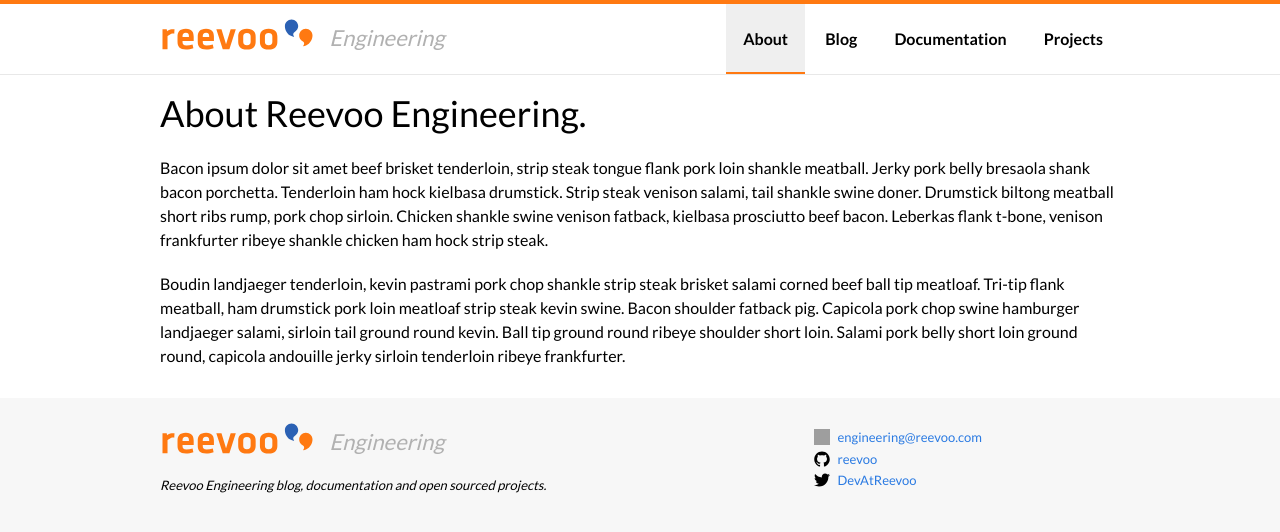
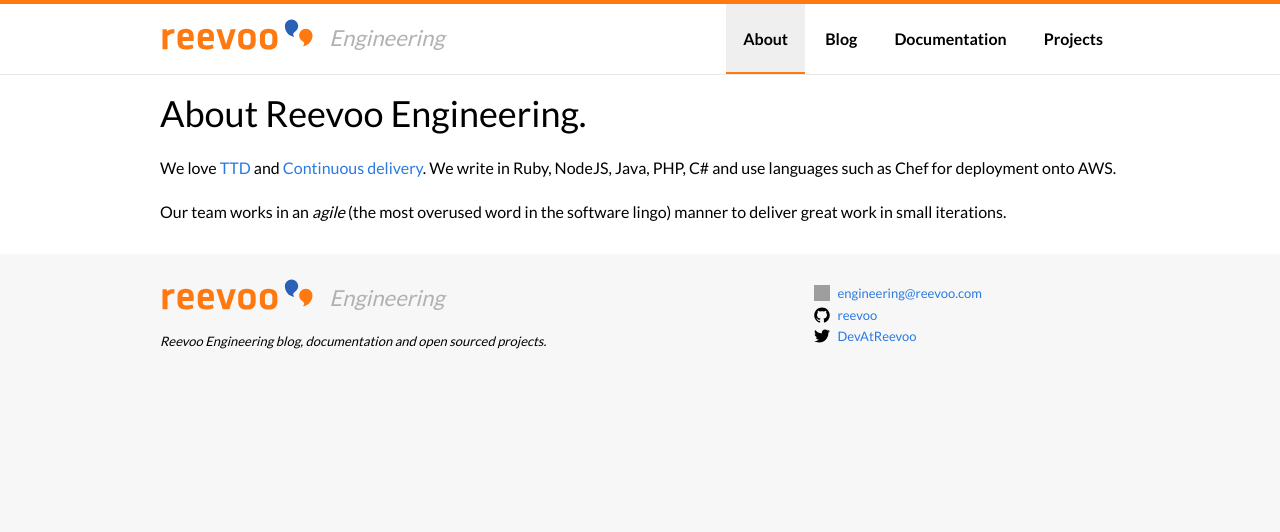
Before and after one commit to reevoo/reevoo.github.io, a Jekyll site: the page built from about.markdown, in a window 1280 px wide. Shown: the top 532 px of the page. Built offline with Jekyll 4.4.1, drawn with Linux system fonts in a browser that asks for light colours; grey boxes are pictures that could not be loaded.

Commit message:
about us

```diff
--- a/about.markdown
+++ b/about.markdown
@@ -6,6 +6,6 @@
 
 # About Reevoo Engineering.
 
-Bacon ipsum dolor sit amet beef brisket tenderloin, strip steak tongue flank pork loin shankle meatball. Jerky pork belly bresaola shank bacon porchetta. Tenderloin ham hock kielbasa drumstick. Strip steak venison salami, tail shankle swine doner. Drumstick biltong meatball short ribs rump, pork chop sirloin. Chicken shankle swine venison fatback, kielbasa prosciutto beef bacon. Leberkas flank t-bone, venison frankfurter ribeye shankle chicken ham hock strip steak.
+We love [TTD](http://en.wikipedia.org/wiki/Test-driven_development) and [Continuous delivery](http://en.wikipedia.org/wiki/Continuous_delivery). We write in Ruby, NodeJS, Java, PHP, C# and use languages such as Chef for deployment onto AWS.
 
-Boudin landjaeger tenderloin, kevin pastrami pork chop shankle strip steak brisket salami corned beef ball tip meatloaf. Tri-tip flank meatball, ham drumstick pork loin meatloaf strip steak kevin swine. Bacon shoulder fatback pig. Capicola pork chop swine hamburger landjaeger salami, sirloin tail ground round kevin. Ball tip ground round ribeye shoulder short loin. Salami pork belly short loin ground round, capicola andouille jerky sirloin tenderloin ribeye frankfurter.
+Our team works in an _agile_ (the most overused word in the software lingo) manner to deliver great work in small iterations.
```
